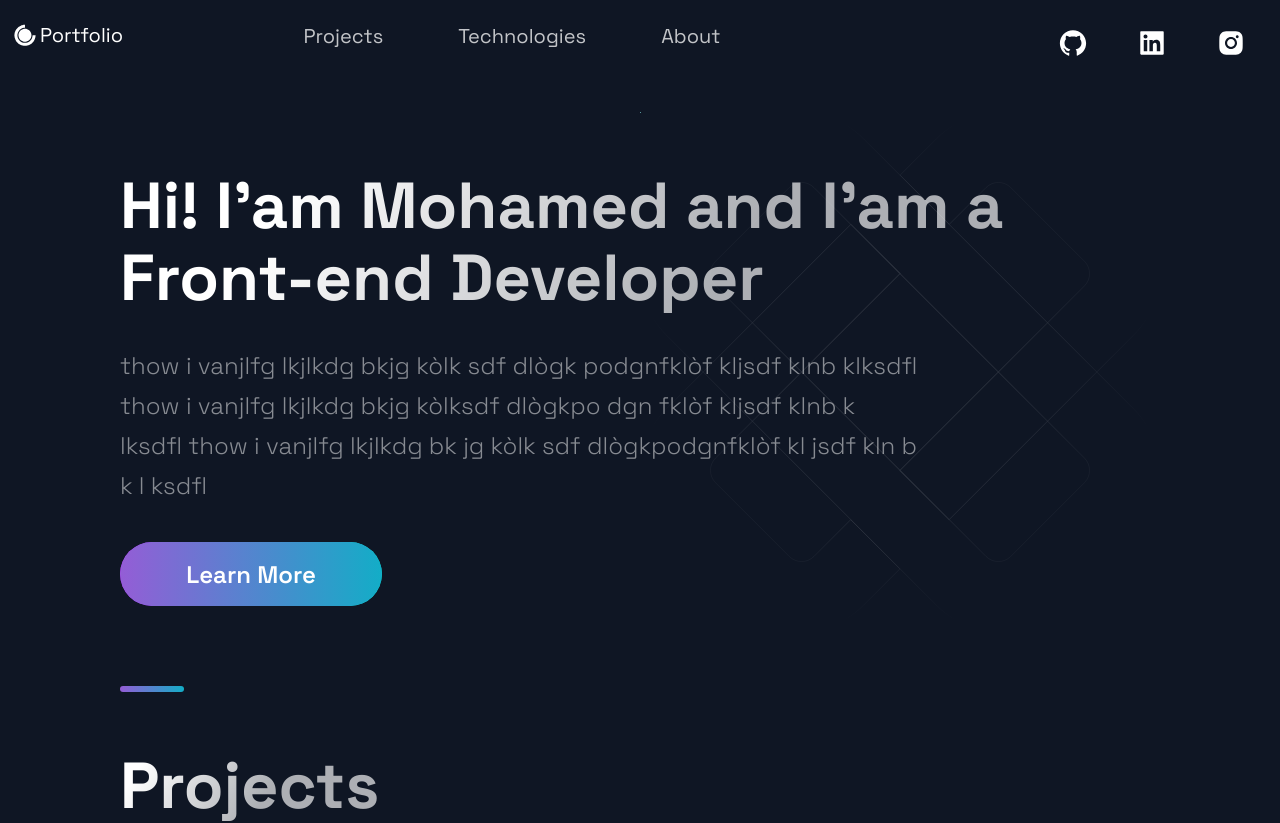
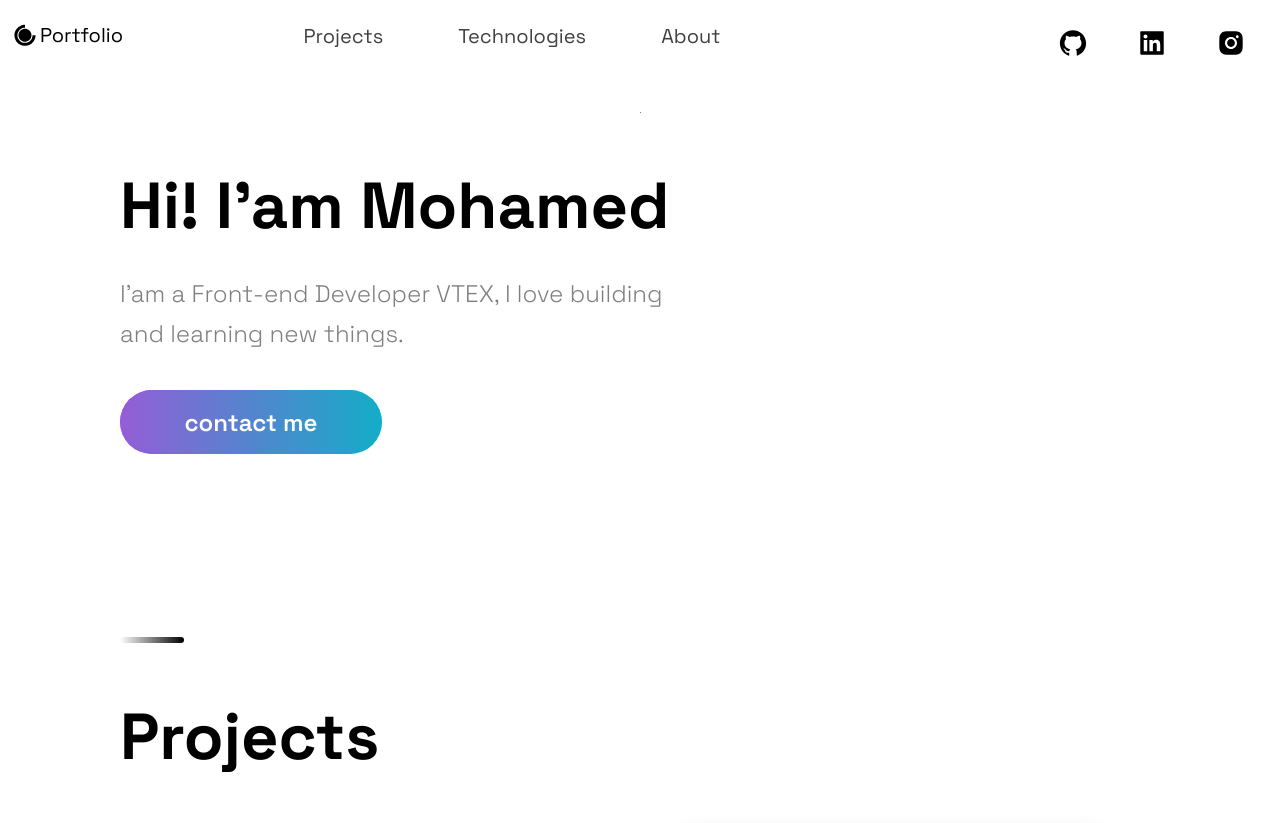
Before and after one commit to blumanio/elaammari.com, a Next.js app: page / in a window 1280 px wide. Shown: the top 823 px of the page. Built offline with nearby package versions, Linux system fonts and the light colour scheme.

Commit message:
changed fonts and colors

```diff
--- a/src/components/Header/Header.js
+++ b/src/components/Header/Header.js
@@ -21,7 +21,7 @@ const Header = () => (
           style={{
             display: "flex",
             alignItems: "center",
-            color: "white",
+            color: "#000000",
             marginBottom: "20px",
           }}
         >
--- a/src/components/Header/HeaderStyles.js
+++ b/src/components/Header/HeaderStyles.js
@@ -52,7 +52,7 @@ export const Div3 = styled.div`
 export const NavLink = styled.a`
   font-size: 2rem;
   line-height: 32px;
-  color: rgba(255, 255, 255, 0.75);
+  color: rgba(0, 0, 0, 0.75);
   transition: 0.4s ease;
   &:hover {
     color: #fff;
@@ -114,7 +114,7 @@ export const NavProductsIcon = styled(IoIosArrowDropdown)`
 
 export const SocialIcons = styled.a`
   transition: 0.3s ease;
-  color: white;
+  color: black;
   border-radius: 50px;
   padding: 8px;
   &:hover {
--- a/src/components/Hero/Hero.js
+++ b/src/components/Hero/Hero.js
@@ -8,6 +8,7 @@ import {
 import Button from "../../styles/GlobalComponents/Button";
 import { LeftSection, Picture } from "./HeroStyles";
 import medlique from "../../constants/constants";
+  //background: linear-gradient(121.57deg, #000000 18.77%, rgba(255, 255, 255, 0.66) 60.15%);
 
 const Hero = (props) => (
   <Section row nopadding>
@@ -16,16 +17,13 @@ const Hero = (props) => (
 
       </Picture>
       <SectionTitle main center>
-        Hi! I'am Mohamed and I'am a Front-end Developer
+        Hi! I'am Mohamed
       </SectionTitle>
       <SectionText>
-        thow i vanjlfg lkjlkdg bkjg kòlk sdf dlògk podgnfklòf kljsdf klnb
-        klksdfl thow i vanjlfg lkjlkdg bkjg kòlksdf dlògkpo dgn fklòf kljsdf
-        klnb k lksdfl thow i vanjlfg lkjlkdg bk jg kòlk sdf dlògkpodgnfklòf kl
-        jsdf kln b k l ksdfl
+      I'am a Front-end Developer VTEX, I love building and learning new things.
       </SectionText>
-      <Button onClick={() => (window.location = "https://google.com")}>
-        Learn More
+      <Button onClick={() => (window.location = "mailto:mohamed@elaammari.com")}>
+        contact me
       </Button>
     </LeftSection>
   </Section>
--- a/src/styles/GlobalComponents/index.js
+++ b/src/styles/GlobalComponents/index.js
@@ -30,7 +30,7 @@ export const SectionTitle = styled.h2`
   line-height: ${(props) => props.main ? '72px' : '56px'};
   width: max-content;
   max-width: 100%;
-  background: linear-gradient(121.57deg, #FFFFFF 18.77%, rgba(255, 255, 255, 0.66) 60.15%);
+  background:#000000 ;
   -webkit-background-clip: text;
   -webkit-text-fill-color: transparent;
   margin-bottom: 16px;
@@ -60,7 +60,7 @@ export const SectionText = styled.p`
   line-height: 40px;
   font-weight: 300;
   padding-bottom: 3.6rem;
-  color: rgba(255, 255, 255, 0.5);
+  color: rgb(0 0 0 / 50%);
 
   @media ${(props) => props.theme.breakpoints.md} {
     max-width: 670px;
@@ -84,7 +84,7 @@ export const SectionDivider = styled.div`
   background-color: #fff;
   background: ${(props) => props.colorAlt ?
     'linear-gradient(270deg, #F46737 0%, #945DD6 100%)' :
-    'linear-gradient(270deg, #13ADC7 0%, #945DD6 100%)'};
+    'linear-gradient(270deg,#000000 0%,#ffffff 100%)'};
 
     margin: ${(props) => props.divider ? "4rem 0" : "" };
 
--- a/src/themes/default.js
+++ b/src/themes/default.js
@@ -7,7 +7,7 @@ export default {
   // Colors for layout
   colors: {
     primary1: "hsl(204,23.8%,95.9%)",
-    background1: "#0F1624",
+    background1: "#ffffff",
     accent1: "hsl(34.9,98.6%,72.9%)",
     button: "hsl(205.1,100%,36.1%)",
     background2: "hsl(232.7,27.3%,23.7%)",
```
